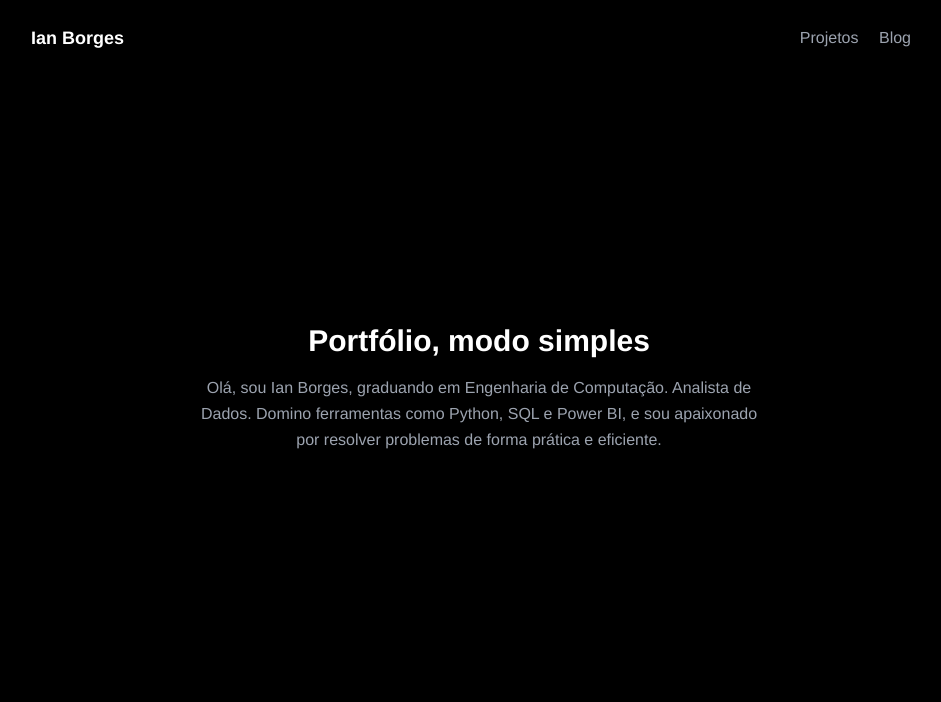
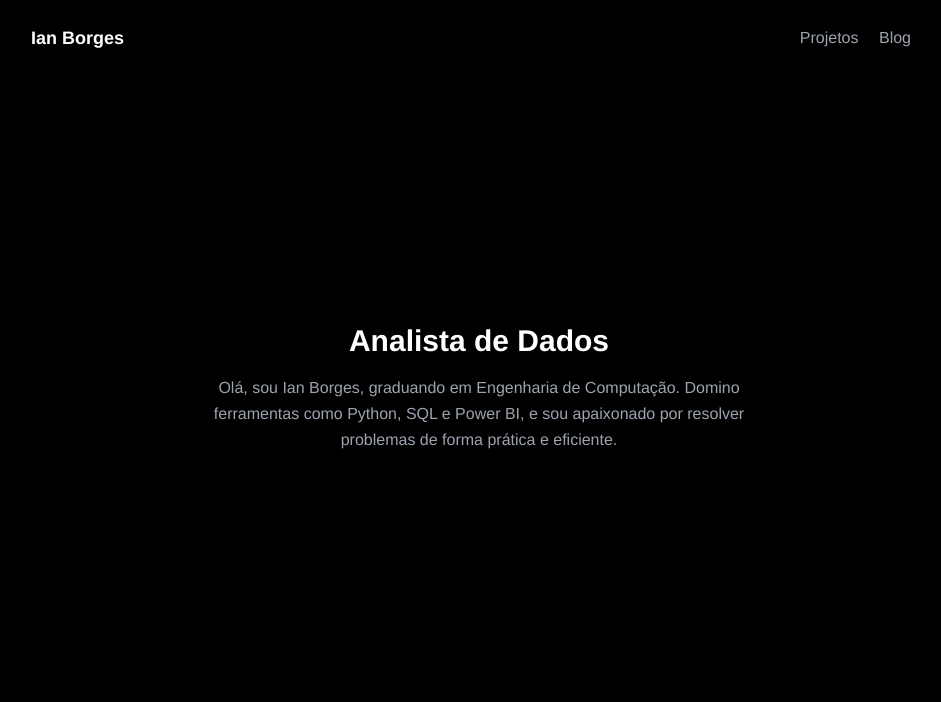
Before and after one commit to borgesip/borgesip.github.io, a plain HTML site: page index.html in a window 1280 px wide. Shown: the top 702 px of the page, without its empty margins (161-1102 px from the left). Drawn offline with nearby package versions, Linux system fonts and the light colour scheme.

Commit message:
update about me h1

```diff
--- a/index.html
+++ b/index.html
@@ -67,9 +67,9 @@
     <div class="max-w-4xl mx-auto text-center">
       <!-- About Section -->
       <section id="about">
-        <h1 class="text-3xl font-bold text-white mb-4">Portfólio, modo simples</h1>
+        <h1 class="text-3xl font-bold text-white mb-4">Analista de Dados</h1>
         <p class="text-gray-400 max-w-xl mx-auto leading-relaxed">
-          Olá, sou Ian Borges, graduando em Engenharia de Computação. Analista de Dados. Domino ferramentas como Python, SQL e Power BI, e sou apaixonado por resolver problemas de forma prática e eficiente.
+          Olá, sou Ian Borges, graduando em Engenharia de Computação. Domino ferramentas como Python, SQL e Power BI, e sou apaixonado por resolver problemas de forma prática e eficiente.
         </p>
       </section>
     </div>
```
